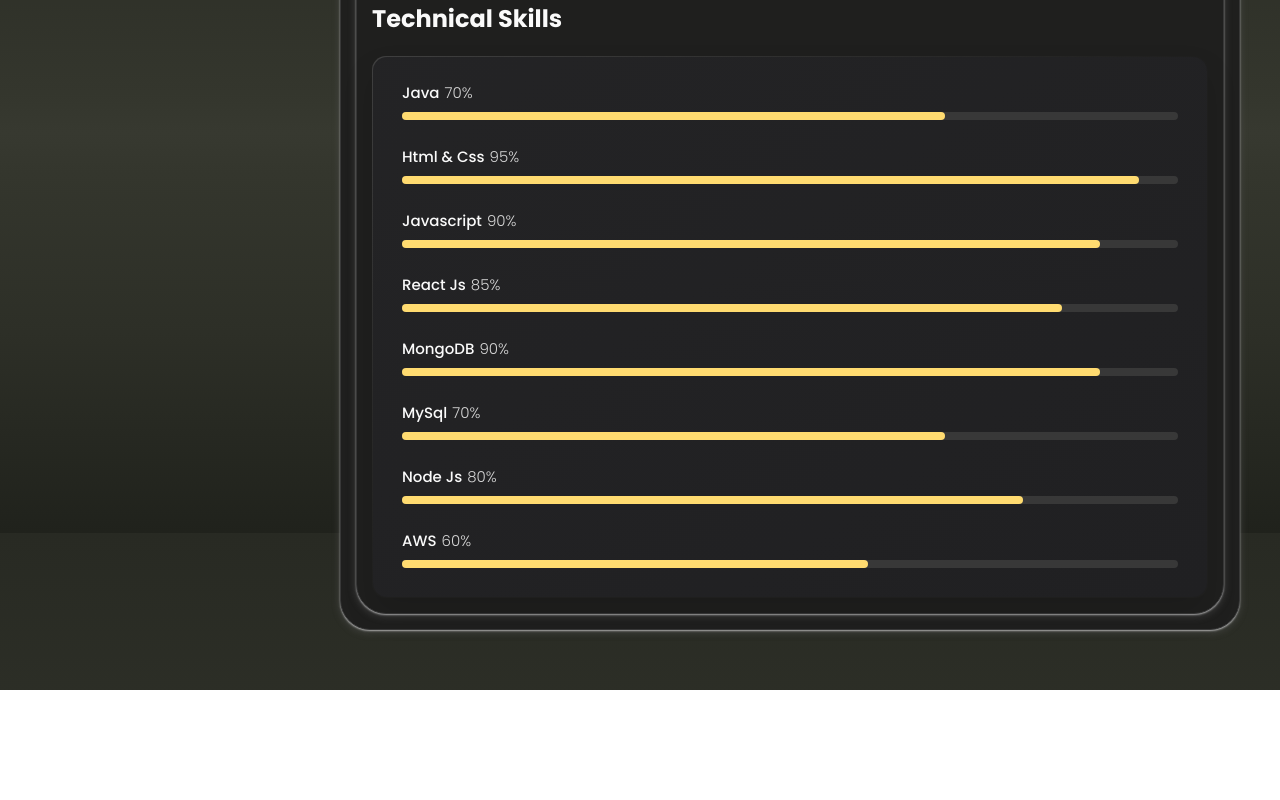
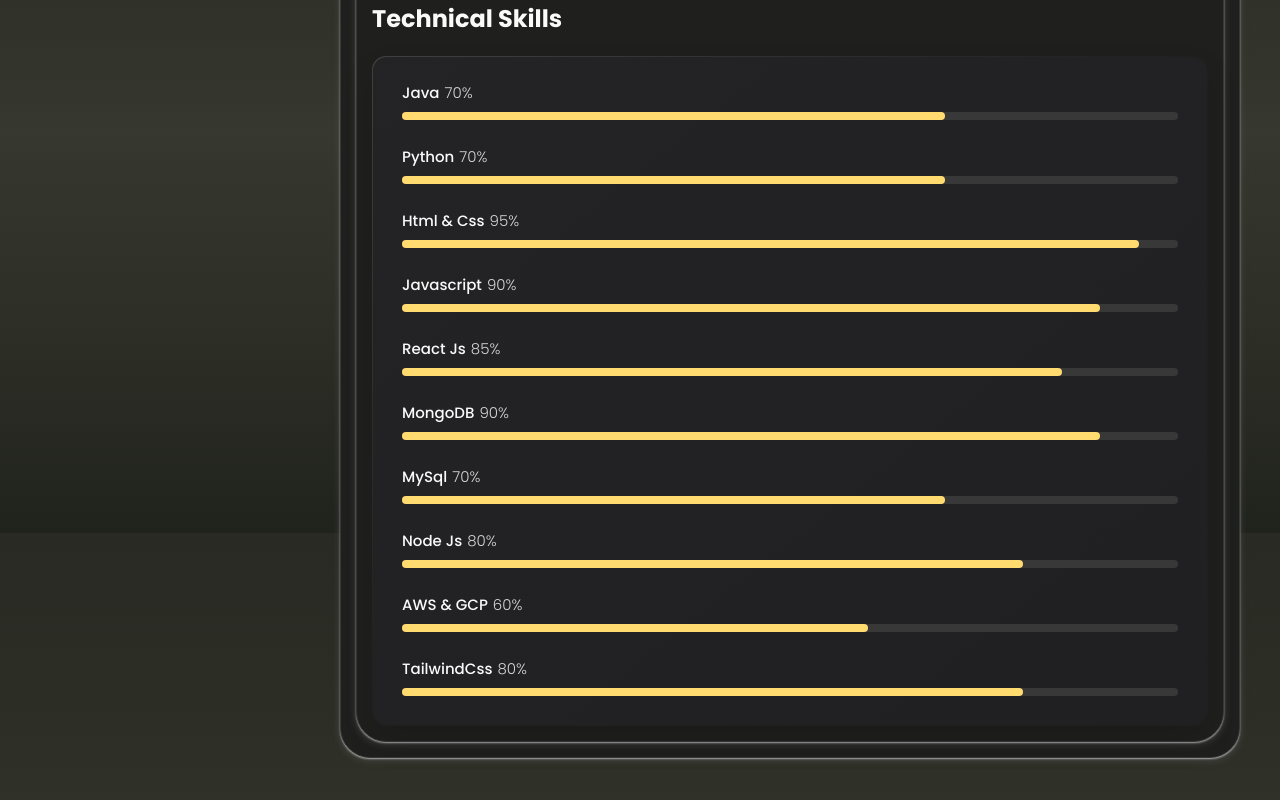
Before and after one commit to RajeevBaniya/portfolio, a React (Vite) app: page /resume in a window 1280 px wide. Shown: the part 1067-1867 px from the top of the page. Before the commit the page ends 1757 px from the top, so only its background shows below. Built offline with nearby package versions, Linux system fonts and the light colour scheme.

Commit message:
Update Resume.jsx

```diff
--- a/src/pages/Resume/Resume.jsx
+++ b/src/pages/Resume/Resume.jsx
@@ -75,13 +75,15 @@
         <h3 className="h3 skills-title">Technical Skills</h3>
         <ul className="skills-list content-card">
           <SkillItem title="Java" value={70}  />
+          <SkillItem title="Python" value={70} />
           <SkillItem title="Html & Css" value={95} />
           <SkillItem title="Javascript" value={90} />
           <SkillItem title="React Js" value={85} />
           <SkillItem title="MongoDB" value={90} />
           <SkillItem title="MySql" value={70} />
           <SkillItem title="Node Js" value={80} />
-          <SkillItem title="AWS" value={60} />
+          <SkillItem title="AWS & GCP" value={60} />
+          <SkillItem title="TailwindCss" value={80} />
         </ul>
       </div>
     </section>
```
